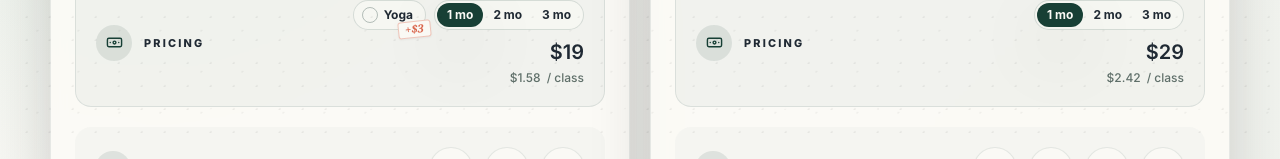
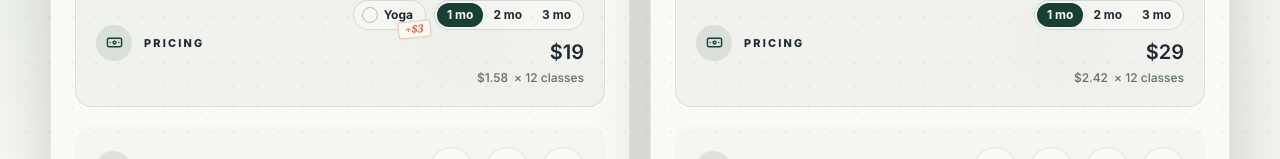
Before and after one commit to yinforyoga/yinforyoga.github.io, a Next.js app: page / in a window 1280 px wide. Shown: the part 641-800 px from the top of the page. Built offline with nearby package versions, Linux system fonts and the light colour scheme.

Commit message:
Show number of classes

```diff
--- a/app/page.tsx
+++ b/app/page.tsx
@@ -298,6 +298,7 @@ function PricingInfo({
             : undefined
         }
         perClassActual={`${formatPerClass(perClassActualMin, regionalPrice.currency)} – ${formatPerClass(perClassActualMax, regionalPrice.currency)}`}
+        classCount={classesPerMonth * duration}
         duration={duration}
         onDurationChange={setDuration}
       />
@@ -347,6 +348,7 @@ function PricingInfo({
           : undefined
       }
       perClassActual={formatPerClass(perClassActualAmount, regionalPrice.currency)}
+      classCount={totalClassesPerMonth * duration}
       duration={duration}
       onDurationChange={setDuration}
       addOn={
@@ -367,6 +369,7 @@ function PricingCard({
   actual,
   extrapolated,
   perClassActual,
+  classCount,
   duration,
   onDurationChange,
   addOn,
@@ -374,6 +377,7 @@ function PricingCard({
   actual: string;
   extrapolated?: string;
   perClassActual: string;
+  classCount: number;
   duration: 1 | 2 | 3;
   onDurationChange: (value: 1 | 2 | 3) => void;
   addOn?: {
@@ -418,7 +422,7 @@ function PricingCard({
           </div>
           <p className="flex flex-wrap items-baseline justify-center gap-x-1.5 gap-y-1 text-xs font-medium text-[color:var(--muted)] sm:justify-end">
             <span>{perClassActual}</span>
-            <span>/ class</span>
+            <span>× {classCount} classes</span>
           </p>
         </div>
       </div>
```
